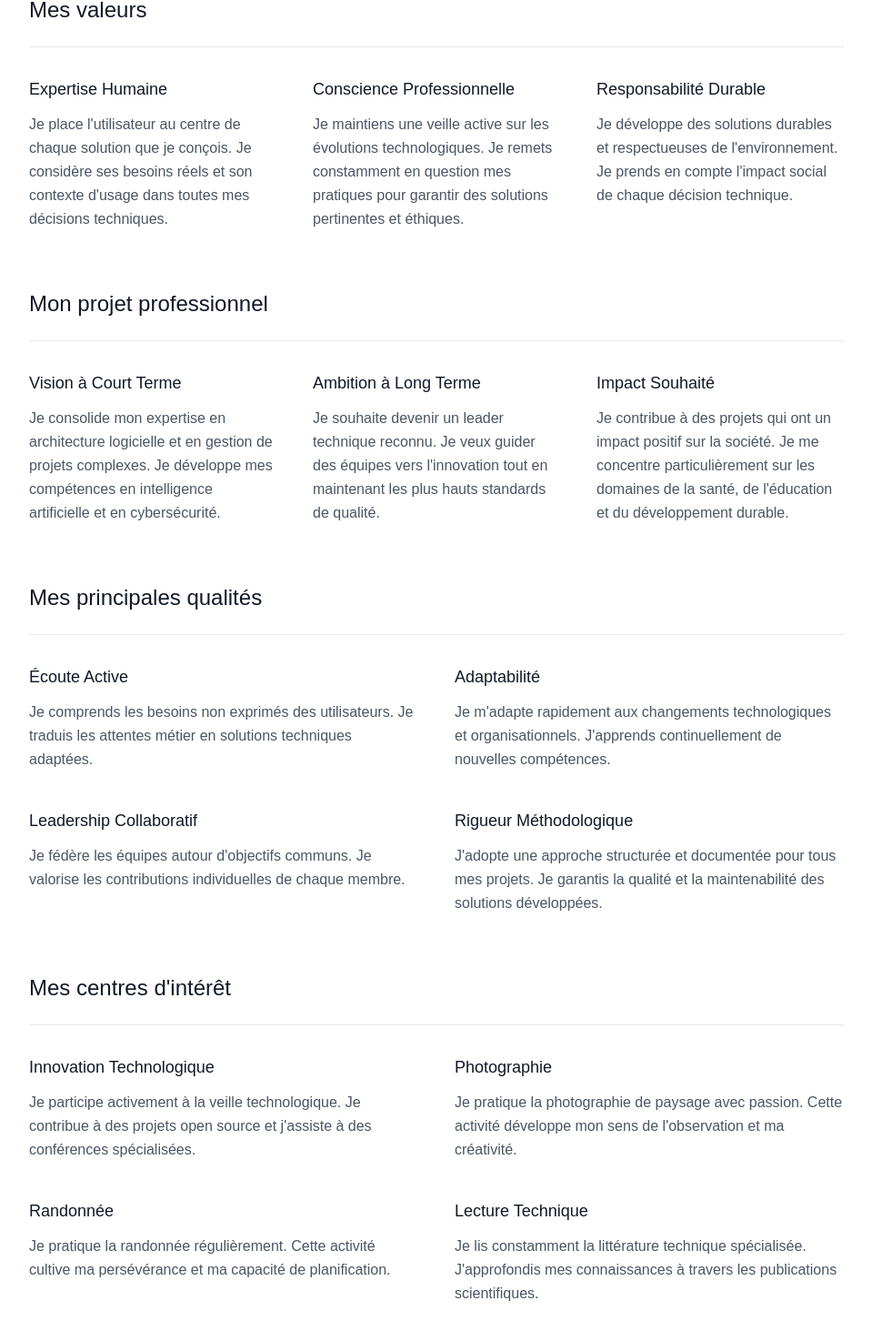
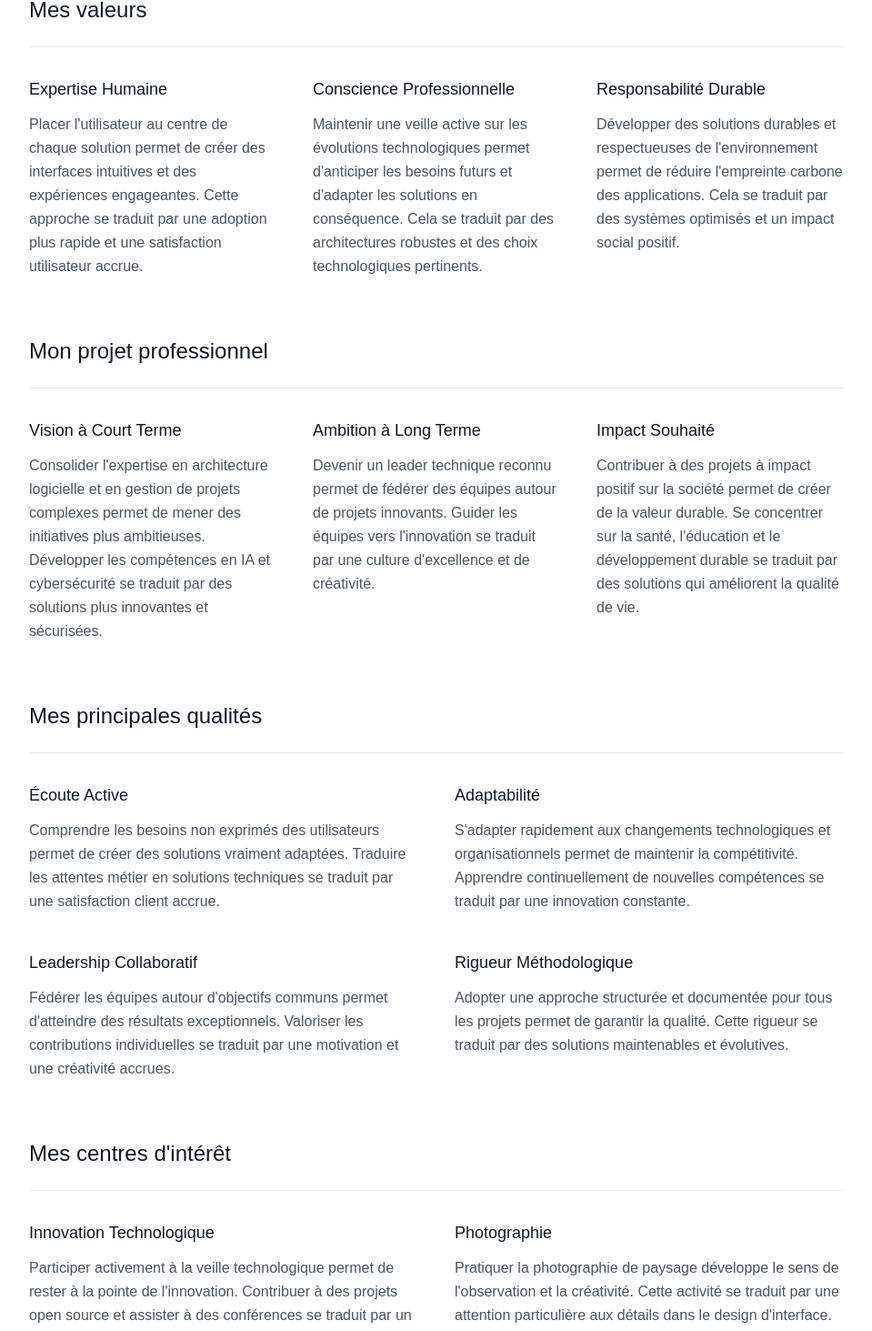
Before and after one commit to aaronbul/v2, a React (Vite) app: page / in a window 1280 px wide. Shown: the part 1136-2599 px from the top of the page at 91% size, without its empty margins (160-1119 px from the left). Built offline with nearby package versions, Linux system fonts and the light colour scheme.

Commit message:
feat: update resume and enhance professional content presentation

```diff
--- a/src/components/AboutSection.tsx
+++ b/src/components/AboutSection.tsx
@@ -24,21 +24,21 @@ const AboutSection = () => {
               <div>
                 <h3 className="text-lg font-medium text-gray-900 mb-3">Expertise Humaine</h3>
                 <p className="text-gray-600 leading-relaxed">
-                  Je place l'utilisateur au centre de chaque solution que je conçois. Je considère ses besoins réels et son contexte d'usage dans toutes mes décisions techniques.
+                  Placer l'utilisateur au centre de chaque solution permet de créer des interfaces intuitives et des expériences engageantes. Cette approche se traduit par une adoption plus rapide et une satisfaction utilisateur accrue.
                 </p>
               </div>
 
               <div>
                 <h3 className="text-lg font-medium text-gray-900 mb-3">Conscience Professionnelle</h3>
                 <p className="text-gray-600 leading-relaxed">
-                  Je maintiens une veille active sur les évolutions technologiques. Je remets constamment en question mes pratiques pour garantir des solutions pertinentes et éthiques.
+                  Maintenir une veille active sur les évolutions technologiques permet d'anticiper les besoins futurs et d'adapter les solutions en conséquence. Cela se traduit par des architectures robustes et des choix technologiques pertinents.
                 </p>
               </div>
 
               <div>
                 <h3 className="text-lg font-medium text-gray-900 mb-3">Responsabilité Durable</h3>
                 <p className="text-gray-600 leading-relaxed">
-                  Je développe des solutions durables et respectueuses de l'environnement. Je prends en compte l'impact social de chaque décision technique.
+                  Développer des solutions durables et respectueuses de l'environnement permet de réduire l'empreinte carbone des applications. Cela se traduit par des systèmes optimisés et un impact social positif.
                 </p>
               </div>
             </div>
@@ -55,21 +55,21 @@ const AboutSection = () => {
               <div>
                 <h3 className="text-lg font-medium text-gray-900 mb-3">Vision à Court Terme</h3>
                 <p className="text-gray-600 leading-relaxed">
-                  Je consolide mon expertise en architecture logicielle et en gestion de projets complexes. Je développe mes compétences en intelligence artificielle et en cybersécurité.
+                  Consolider l'expertise en architecture logicielle et en gestion de projets complexes permet de mener des initiatives plus ambitieuses. Développer les compétences en IA et cybersécurité se traduit par des solutions plus innovantes et sécurisées.
                 </p>
               </div>
 
               <div>
                 <h3 className="text-lg font-medium text-gray-900 mb-3">Ambition à Long Terme</h3>
                 <p className="text-gray-600 leading-relaxed">
-                  Je souhaite devenir un leader technique reconnu. Je veux guider des équipes vers l'innovation tout en maintenant les plus hauts standards de qualité.
+                  Devenir un leader technique reconnu permet de fédérer des équipes autour de projets innovants. Guider les équipes vers l'innovation se traduit par une culture d'excellence et de créativité.
                 </p>
               </div>
 
               <div>
                 <h3 className="text-lg font-medium text-gray-900 mb-3">Impact Souhaité</h3>
                 <p className="text-gray-600 leading-relaxed">
-                  Je contribue à des projets qui ont un impact positif sur la société. Je me concentre particulièrement sur les domaines de la santé, de l'éducation et du développement durable.
+                  Contribuer à des projets à impact positif sur la société permet de créer de la valeur durable. Se concentrer sur la santé, l'éducation et le développement durable se traduit par des solutions qui améliorent la qualité de vie.
                 </p>
               </div>
             </div>
@@ -86,28 +86,28 @@ const AboutSection = () => {
               <div>
                 <h3 className="text-lg font-medium text-gray-900 mb-3">Écoute Active</h3>
                 <p className="text-gray-600 leading-relaxed">
-                  Je comprends les besoins non exprimés des utilisateurs. Je traduis les attentes métier en solutions techniques adaptées.
+                  Comprendre les besoins non exprimés des utilisateurs permet de créer des solutions vraiment adaptées. Traduire les attentes métier en solutions techniques se traduit par une satisfaction client accrue.
                 </p>
               </div>
 
               <div>
                 <h3 className="text-lg font-medium text-gray-900 mb-3">Adaptabilité</h3>
                 <p className="text-gray-600 leading-relaxed">
-                  Je m'adapte rapidement aux changements technologiques et organisationnels. J'apprends continuellement de nouvelles compétences.
+                  S'adapter rapidement aux changements technologiques et organisationnels permet de maintenir la compétitivité. Apprendre continuellement de nouvelles compétences se traduit par une innovation constante.
                 </p>
               </div>
 
               <div>
                 <h3 className="text-lg font-medium text-gray-900 mb-3">Leadership Collaboratif</h3>
                 <p className="text-gray-600 leading-relaxed">
-                  Je fédère les équipes autour d'objectifs communs. Je valorise les contributions individuelles de chaque membre.
+                  Fédérer les équipes autour d'objectifs communs permet d'atteindre des résultats exceptionnels. Valoriser les contributions individuelles se traduit par une motivation et une créativité accrues.
                 </p>
               </div>
 
               <div>
                 <h3 className="text-lg font-medium text-gray-900 mb-3">Rigueur Méthodologique</h3>
                 <p className="text-gray-600 leading-relaxed">
-                  J'adopte une approche structurée et documentée pour tous mes projets. Je garantis la qualité et la maintenabilité des solutions développées.
+                  Adopter une approche structurée et documentée pour tous les projets permet de garantir la qualité. Cette rigueur se traduit par des solutions maintenables et évolutives.
                 </p>
               </div>
             </div>
@@ -124,28 +124,28 @@ const AboutSection = () => {
               <div>
                 <h3 className="text-lg font-medium text-gray-900 mb-3">Innovation Technologique</h3>
                 <p className="text-gray-600 leading-relaxed">
-                  Je participe activement à la veille technologique. Je contribue à des projets open source et j'assiste à des conférences spécialisées.
+                  Participer activement à la veille technologique permet de rester à la pointe de l'innovation. Contribuer à des projets open source et assister à des conférences se traduit par un partage de connaissances enrichissant.
                 </p>
               </div>
 
               <div>
                 <h3 className="text-lg font-medium text-gray-900 mb-3">Photographie</h3>
                 <p className="text-gray-600 leading-relaxed">
-                  Je pratique la photographie de paysage avec passion. Cette activité développe mon sens de l'observation et ma créativité.
+                  Pratiquer la photographie de paysage développe le sens de l'observation et la créativité. Cette activité se traduit par une attention particulière aux détails dans le design d'interface.
                 </p>
               </div>
 
               <div>
                 <h3 className="text-lg font-medium text-gray-900 mb-3">Randonnée</h3>
                 <p className="text-gray-600 leading-relaxed">
-                  Je pratique la randonnée régulièrement. Cette activité cultive ma persévérance et ma capacité de planification.
+                  Pratiquer la randonnée régulièrement cultive la persévérance et la capacité de planification. Cette expérience se traduit par une approche méthodique dans la gestion de projets complexes.
                 </p>
               </div>
 
               <div>
                 <h3 className="text-lg font-medium text-gray-900 mb-3">Lecture Technique</h3>
                 <p className="text-gray-600 leading-relaxed">
-                  Je lis constamment la littérature technique spécialisée. J'approfondis mes connaissances à travers les publications scientifiques.
+                  Lire constamment la littérature technique spécialisée permet d'approfondir les connaissances. Cette pratique se traduit par des solutions techniques plus robustes et innovantes.
                 </p>
               </div>
             </div>
```
Also changed, not shown: 1 other file (tests, documents, lock files or other folders).
